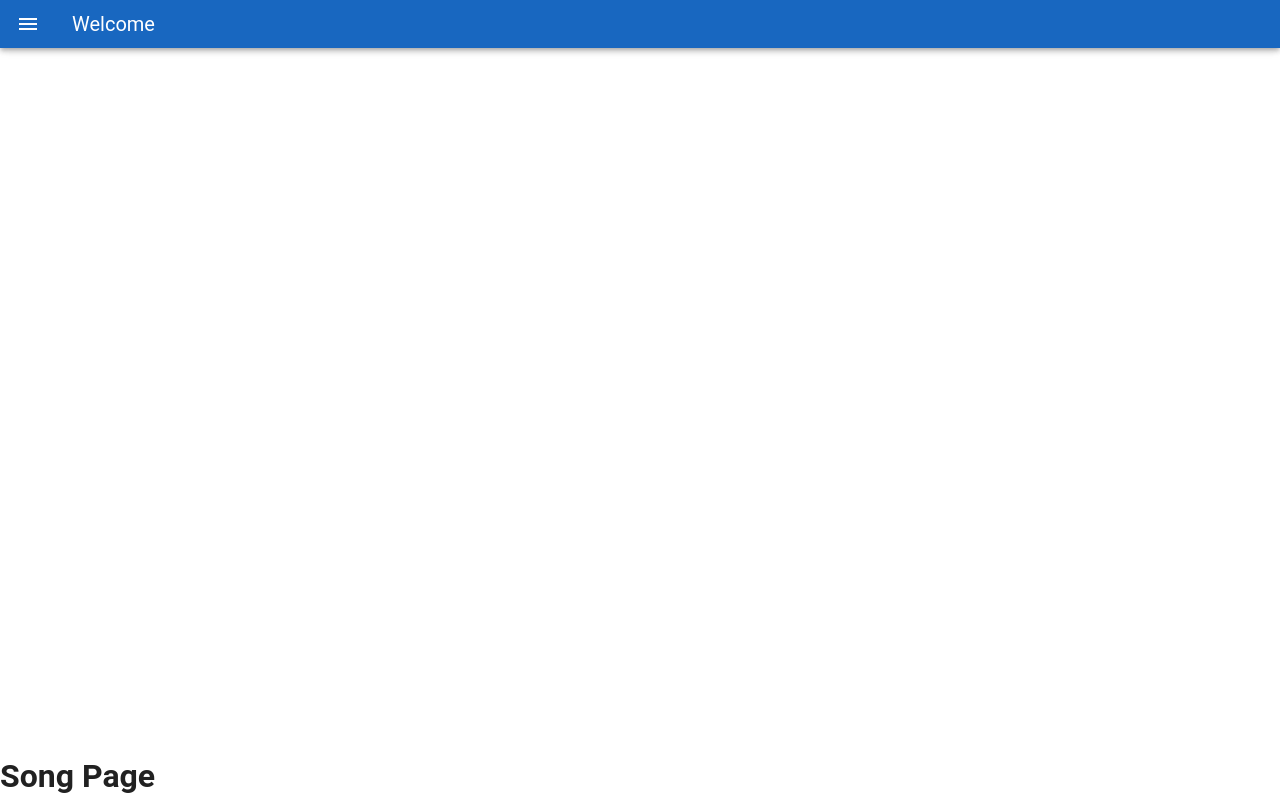
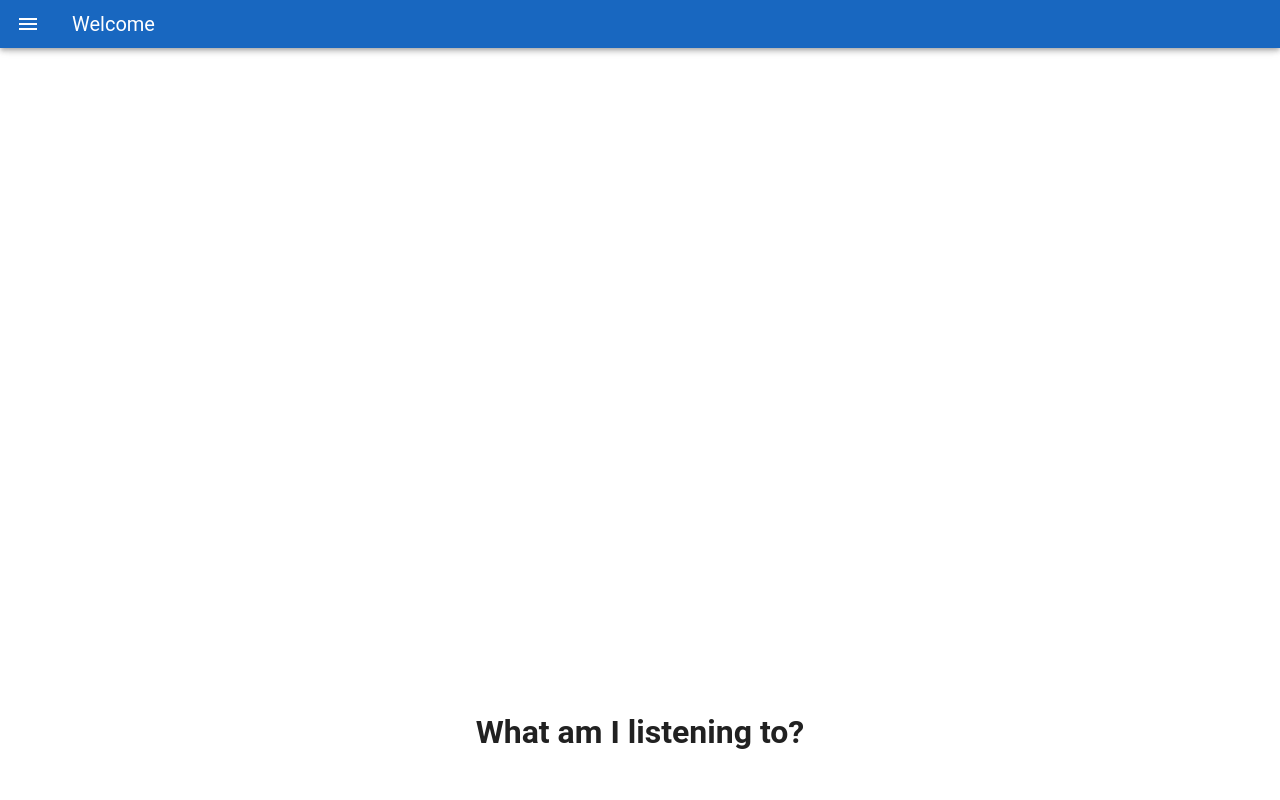
Before and after one commit to cakerste0623/my-site, a Vue app in the folder frontend/: page /song in a window 1280 px wide. Built offline with nearby package versions, Linux system fonts and the light colour scheme; no server answers.

Commit message:
added proxy header to reduce browser cache time

```diff
--- a/frontend/src/components/SongPage.vue
+++ b/frontend/src/components/SongPage.vue
@@ -1,7 +1,15 @@
 <template>
-  <h1>Song Page</h1>
+  <v-container>
+    <v-row class="text-center">
+      <v-col class="mb-4">
+        <h1 class="display-2 font-weight-bold mb-3">
+          What am I listening to?
+        </h1>
+      </v-col>
+    </v-row>
+  </v-container>
 </template>
 
 <script>
-
+  console.log("Here")
 </script>
```
Also changed, not shown: 1 other file (tests, documents, lock files or other folders).
